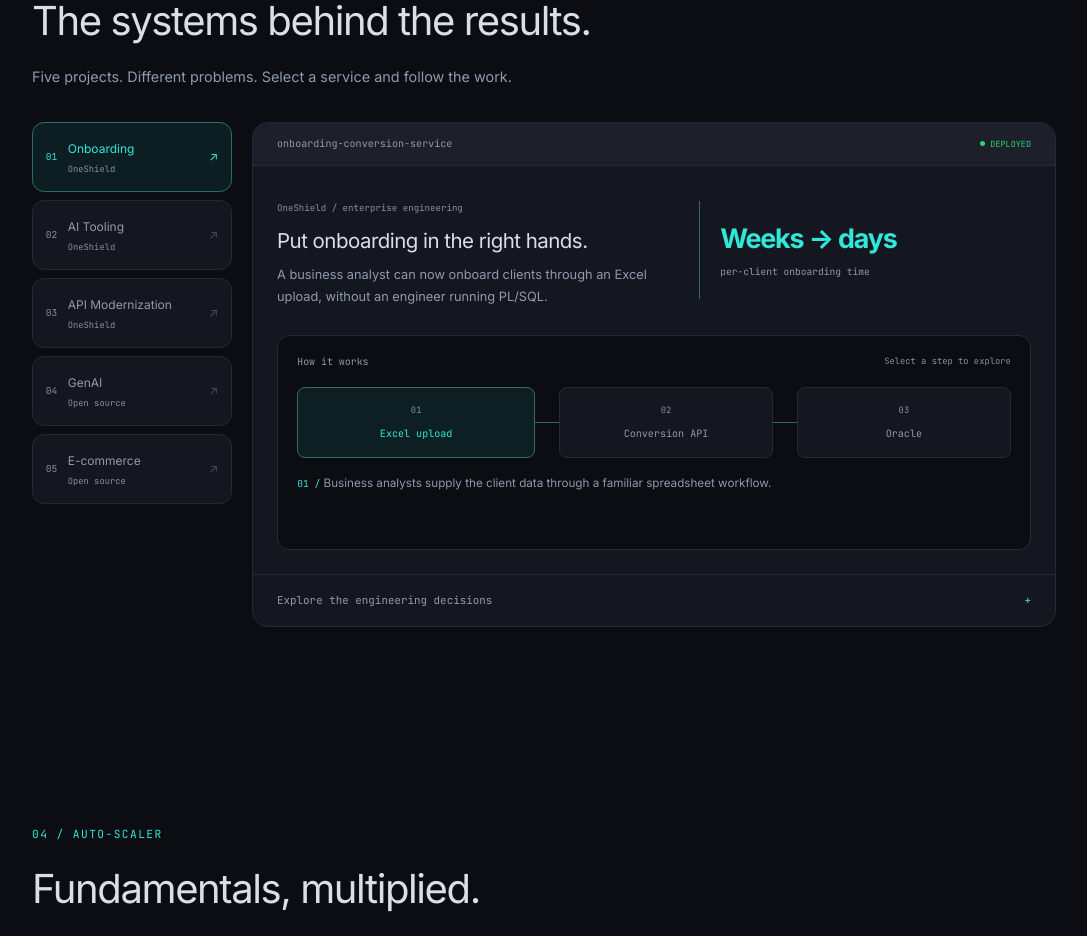
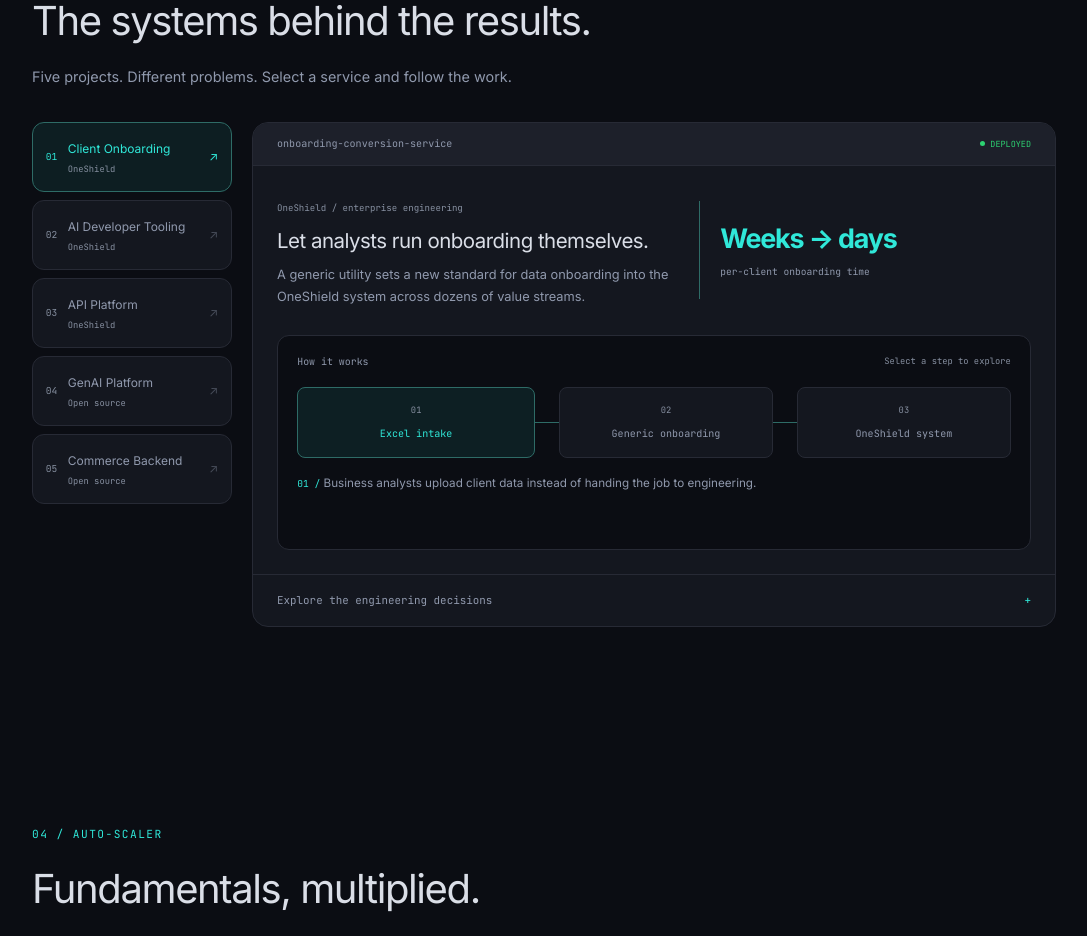
Before and after one commit to hk2257853/hk2257853.github.io, a React (Vite) app: page / in a window 1280 px wide. Shown: the part 1880-2816 px from the top of the page, without its empty margins (96-1183 px from the left). Built offline with nearby package versions, Linux system fonts and the light colour scheme.

Commit message:
feat: clarify project architecture stories

```diff
--- a/src/data/projectStories.ts
+++ b/src/data/projectStories.ts
@@ -9,53 +9,53 @@ export interface ProjectStory {
 }
 export const projectStories: Record<string, ProjectStory> = {
   'onboarding-utility': {
-    label: 'Onboarding', title: 'Put onboarding in the right hands.',
+    label: 'Client Onboarding', title: 'Let analysts run onboarding themselves.',
     result: 'Weeks → days', resultLabel: 'per-client onboarding time',
-    summary: 'A business analyst can now onboard clients through an Excel upload, without an engineer running PL/SQL.',
+    summary: 'A generic utility sets a new standard for data onboarding into the OneShield system across dozens of value streams.',
     flow: [
-      { label: 'Excel upload', note: 'Business analysts supply the client data through a familiar spreadsheet workflow.' },
-      { label: 'Conversion API', note: 'A generic, two-phase utility replaces the legacy engineer-dependent process.' },
-      { label: 'Oracle', note: 'The flow covers 16 tables and more than 300 columns, with reusable conversion helpers.' },
+      { label: 'Excel intake', note: 'Business analysts upload client data instead of handing the job to engineering.' },
+      { label: 'Generic onboarding', note: 'One reusable, API-driven utility supports dozens of value streams, each spanning tens of tables and hundreds of columns.' },
+      { label: 'OneShield system', note: 'The utility brings client data into the OneShield system through a standard onboarding process.' },
     ],
   },
   'ai-developer-suite': {
-    label: 'AI Tooling', title: 'Give the whole team a head start.',
-    result: '40m → 10m', resultLabel: 'authoring time per API test scenario',
-    summary: 'Custom agents, IDE tools, and browser automation remove repetitive work from everyday engineering.',
+    label: 'AI Developer Tooling', title: 'Turn repetitive engineering into reusable tools.',
+    result: 'End-to-end', resultLabel: 'API test automation across 100+ scenarios',
+    summary: 'MCP extensions, browser automation, and AI agents cut repetitive IDE and testing work.',
     flow: [
-      { label: 'Engineer', note: 'Engineers work in their existing IDE and browser rather than repeatedly moving between tools.' },
-      { label: 'Custom tools', note: 'MCP extensions connect the IDE to Oracle and PL/SQL. A browser extension generates Cucumber code.' },
-      { label: 'Test scenarios', note: 'An AI Hub agent automates 100+ API scenarios; the browser extension was adopted by 50+ engineers.' },
+      { label: 'MCP + IDE', note: 'A Windsurf MCP server gives controlled access to Oracle and PL/SQL from the developer workflow.' },
+      { label: 'UI → Cucumber', note: 'A Chrome extension finds UI elements and generates Cucumber test code with 99% accuracy.' },
+      { label: 'End-to-end tests', note: 'An AI Hub agent automates the API testing workflow end to end across 100+ scenarios.' },
     ],
   },
   'api-modernization': {
-    label: 'API Modernization', title: 'Make a legacy platform easier to build on.',
+    label: 'API Platform', title: 'Make a legacy API easier to extend.',
     result: '30m+ → seconds', resultLabel: 'API documentation generation',
-    summary: 'A modern wrapper and automated metadata documentation reduce friction in a decade-old enterprise API platform.',
+    summary: 'A wrapper layer and schema-aware tooling reduce friction in a decade-old Java API platform.',
     flow: [
-      { label: 'Legacy schema', note: 'The existing Java platform and schema logic define the behavior that must be preserved.' },
-      { label: 'Metadata utility', note: 'A Python utility reproduces the schema logic to automate documentation generation.' },
-      { label: 'OpenAPI docs', note: 'Swagger specifications expose lookup lists, while type mappings move into Designer configuration.' },
+      { label: 'Legacy Java API', note: 'The existing wrapper and schema logic remain the compatibility contract for enterprise clients.' },
+      { label: 'Metadata to docs', note: 'A Python utility reads API metadata, including endpoints and field definitions, to generate documentation in seconds.' },
+      { label: 'Swagger API specs', note: 'Generated Swagger specifications describe API endpoints, request structures, and lookup values for developers.' },
     ],
   },
   'genai-platform': {
-    label: 'GenAI', title: 'Give answers a stronger foundation.',
-    result: 'Hybrid RAG', resultLabel: 'retrieval, reranking, and agent workflows',
-    summary: 'A GenAI backend combining search, tool use, and streaming responses with evaluation built into the workflow.',
+    label: 'GenAI Platform', title: 'Build AI systems beyond a chat endpoint.',
+    result: 'RAG + agents', resultLabel: 'retrieval, stateful workflows, and async serving',
+    summary: 'A layered AI backend combines hybrid search, autonomous agents, and human approval workflows with streaming and cost visibility.',
     flow: [
-      { label: 'Retrieve', note: 'Semantic vector search retrieves context for the incoming question.' },
-      { label: 'Rerank + act', note: 'Cross-encoder reranking refines context; LangGraph workflows orchestrate specialized MCP tools.' },
-      { label: 'Stream', note: 'Asynchronous endpoints stream responses, with automated model evaluation and prompt testing.' },
+      { label: 'Hybrid RAG', note: 'Dense vector search and BM25 combine through rank fusion, followed by cross-encoder reranking to select relevant context.' },
+      { label: 'Stateful agents', note: 'LangGraph coordinates tool calls and conditional workflows with checkpoints, loop guards, and human approval before resuming.' },
+      { label: 'Scalable serving', note: 'Async FastAPI endpoints, pooled pgvector connections, and streaming support concurrent AI requests with token and cost tracking.' },
     ],
   },
   'ecommerce-backend': {
-    label: 'E-commerce', title: 'Keep orders reliable when things go wrong.',
-    result: 'Safe retries', resultLabel: 'idempotent payment and order workflows',
-    summary: 'A distributed commerce backend designed around duplicate requests, failed messages, and traffic spikes.',
+    label: 'Commerce Backend', title: 'Build commerce as a distributed system.',
+    result: 'Independent services', resultLabel: 'orders and notifications connected through Kafka',
+    summary: 'Spring Boot services combine asynchronous events, distributed request controls, and recovery paths to handle growth and failures.',
     flow: [
-      { label: 'Order / payment', note: 'Redis SETNX locking protects idempotent payment and order workflows from duplicate execution.' },
-      { label: 'Kafka events', note: 'Event-driven messaging carries work between services, with retries for recoverable failures.' },
-      { label: 'Recovery', note: 'A dead letter queue supports failed-message recovery; Testcontainers and k6 exercise the system.' },
+      { label: 'Scalable services', note: 'Separate order and notification services communicate through Kafka so they can deploy and scale independently.' },
+      { label: 'Distributed control', note: 'Redis coordinates idempotency and atomic Lua rate limits across instances, while database locking protects concurrent inventory updates.' },
+      { label: 'Failure recovery', note: 'Kafka retries and dead-letter handling isolate failed events so notification failures do not block order creation.' },
     ],
   },
 };
--- a/src/data/projects.ts
+++ b/src/data/projects.ts
@@ -21,14 +21,15 @@ export const projects: Project[] = [
     id: 'onboarding-utility',
     serviceName: 'onboarding-conversion-service',
     status: 'DEPLOYED',
-    description: 'Architected a generic two-phase API-driven onboarding utility replacing legacy engineer-dependent PL/SQL processes with a BA-operable system.',
+    description: 'Built a generic API utility that establishes a new standard for data onboarding into the OneShield system across dozens of value streams.',
     responsibility: 'Replaced engineer-dependent PL/SQL flows with a BA-operable onboarding system',
     stack: ['Java', 'Spring Boot', 'REST APIs', 'Oracle DB', 'PL/SQL', 'JUnit'],
     impact: [
-      'Reduced per-client onboarding time from weeks to days, delivered 30% ahead of estimate',
-      'Eliminated engineering dependency across 16 tables and 300+ columns via BA Excel upload flow',
-      'Fixed critical outbound framework 3x duplicate record bug and resolved multi-pass payload ordering',
-      'Created reusable ConversionUtilityHelper and led KT sessions enabling pattern reuse for User Creation',
+      'Reduced per-client onboarding time from weeks to days, delivering 30% ahead of estimate',
+      'Enabled analyst-led onboarding across dozens of value streams, each spanning tens of tables and hundreds of columns',
+      'One value stream alone covered 16 tables and 300+ columns; the generic utility supports reuse across streams',
+      'Fixed a critical 3× duplicate-record bug and resolved multi-pass payload ordering',
+      'Created reusable conversion helpers and led knowledge transfer for User Creation reuse',
     ],
     connections: ['ai-developer-suite', 'api-modernization'],
     isEnterprise: true,
@@ -37,14 +38,14 @@ export const projects: Project[] = [
     id: 'ai-developer-suite',
     serviceName: 'ai-developer-tooling-mesh',
     status: 'RUNNING',
-    description: 'Custom Windsurf MCP extensions, autonomous AI agents, and browser automation tooling engineered to eliminate repetitive engineering toil.',
+    description: 'Built Windsurf MCP extensions, a Chrome automation tool, and AI agents for repetitive engineering work.',
     responsibility: 'Custom IDE + browser tooling that cut repetitive engineering toil across the team',
     stack: ['Windsurf', 'Model Context Protocol (MCP)', 'Python', 'Chrome Extension (JS)', 'Cucumber', 'AI Hub'],
     impact: [
-      'Custom Windsurf MCP server: direct, controlled IDE access to Oracle DB & PL/SQL (+20-30% task acceleration)',
-      'Chrome extension with intelligent UI element search (99% accuracy) auto-generating Cucumber test code (adopted by 50+ engineers)',
-      'OneShield AI Hub agent automating 100+ API test scenarios (authoring time: 40m → 10m each)',
-      'Delivered 60+ API adoptions in 2 weeks vs. a 4-week timeline (recognized by VP for exceptional delivery)',
+      'Windsurf MCP server with controlled IDE access to Oracle DB and PL/SQL, accelerating tasks by 20–30%',
+      'Chrome extension with 99% UI-element search accuracy that generates Cucumber test code for 50+ engineers',
+      'OneShield AI Hub agent automating API testing end to end across 100+ scenarios',
+      'Delivered 60+ API adoptions in 2 weeks against a 4-week timeline',
     ],
     connections: ['onboarding-utility', 'api-modernization'],
     isEnterprise: true,
@@ -53,14 +54,13 @@ export const projects: Project[] = [
     id: 'api-modernization',
     serviceName: 'api-platform-modernization',
     status: 'DEPLOYED',
-    description: 'Modernized decade-old Java-based enterprise API platform with a new wrapper layer, early microservice POC, and automated metadata documentation generator.',
+    description: 'Modernized a decade-old Java API platform with a wrapper layer, a microservice POC, and schema-aware documentation tooling.',
     responsibility: 'Modernized a decade-old API platform and automated documentation generation',
-    stack: ['Java', 'Spring Boot', 'Microservices', 'Python', 'OpenAPI / Swagger', 'Okta SSO', 'Postman'],
+    stack: ['Java', 'Spring Boot', 'Microservices', 'Python', 'OpenAPI / Swagger', 'Postman'],
     impact: [
-      'Modernized legacy API wrapper layer and developed microservice POC, reducing onboarding friction for enterprise clients',
-      'Designed Python utility replicating legacy schema logic, cutting doc generation from 30m+ to seconds (40% of quarterly deliveries)',
-      'Externalized lookup lists into Swagger specifications and transitioned hardcoded type mappings to Designer configuration',
-      'Unblocked automated testing on Okta-enabled environments by designing end-to-end Okta session creation',
+      'Modernized the legacy wrapper layer and developed a microservice POC for enterprise clients',
+      'Built a Python utility that reads API metadata and generates documentation, cutting generation from 30m+ to seconds',
+      'Generated Swagger API specifications with endpoint details, field definitions, and lookup values',
     ],
     connections: ['onboarding-utility', 'genai-platform'],
     isEnterprise: true,
@@ -69,13 +69,14 @@ export const projects: Project[] = [
     id: 'genai-platform',
     serviceName: 'genai-service-platform',
     status: 'RUNNING',
-    description: 'Production-grade GenAI backend featuring hybrid RAG, reranking, LangGraph multi-agent workflows, and MCP tool integrations.',
+    description: 'Built a layered FastAPI AI platform spanning document ingestion, hybrid retrieval, autonomous agents, and workflows with human approval.',
     responsibility: 'Production GenAI backend: hybrid RAG, multi-agent orchestration, streaming endpoints',
-    stack: ['FastAPI', 'Python', 'LangGraph', 'LangChain', 'RAG / Vector DB', 'MCP', 'PostgreSQL'],
+    stack: ['FastAPI', 'Python', 'LiteLLM', 'LlamaIndex', 'LangGraph', 'PostgreSQL / pgvector', 'BM25'],
     impact: [
-      'Hybrid RAG pipeline combining semantic vector search with cross-encoder reranking',
-      'Autonomous LangGraph agent workflows orchestrating specialized MCP tool calls',
-      'Asynchronous streaming endpoints with automated model evaluation and prompt testing',
+      'Combined dense retrieval and BM25 with reciprocal rank fusion and cross-encoder reranking',
+      'Built LangGraph tool workflows with conditional routing, checkpoints, error recovery, and human approval',
+      'Added async generation and streaming with shared token usage and cost tracking',
+      'Integration reports capture prompts, model responses, tool traces, and costs across retrieval and agent workflows',
     ],
     connections: ['ecommerce-backend', 'api-modernization'],
     repoUrl: 'https://github.com/hk2257853/genai-service-platform',
@@ -84,13 +85,15 @@ export const projects: Project[] = [
     id: 'ecommerce-backend',
     serviceName: 'ecommerce-microservices',
     status: 'HEALTHY',
-    description: 'Scalable Java backend built with Spring Boot, Kafka event streaming, Redis caching, PostgreSQL, Docker, and distributed transaction patterns.',
+    description: 'Built distributed order and notification services with Kafka communication, Redis coordination, and PostgreSQL transaction handling.',
     responsibility: 'Scalable e-commerce backend with distributed locking, Kafka workflows, and rate limiting from scratch',
     stack: ['Java', 'Spring Boot', 'Kafka (KRaft)', 'Redis', 'PostgreSQL', 'Docker'],
     impact: [
-      'Idempotent payment & order workflows with Redis SETNX distributed locking',
-      'Event-driven messaging with Kafka retries and Dead Letter Queue (DLQ) recovery',
-      'Rate limiting from scratch: token bucket, fixed window, and sliding window',
+      'Idempotent payment and order workflows with Redis SETNX distributed locking',
+      'Event-driven messaging with Kafka retries and dead-letter queue recovery',
+      'Token-bucket, fixed-window, and sliding-window rate limiting built from scratch',
+      'Shared Redis state and atomic Lua scripts enforce rate limits across service instances',
+      'Separate deployable services let notifications scale independently from order processing',
       'Integration testing with Testcontainers and k6 load testing',
     ],
     connections: ['genai-platform'],
```
